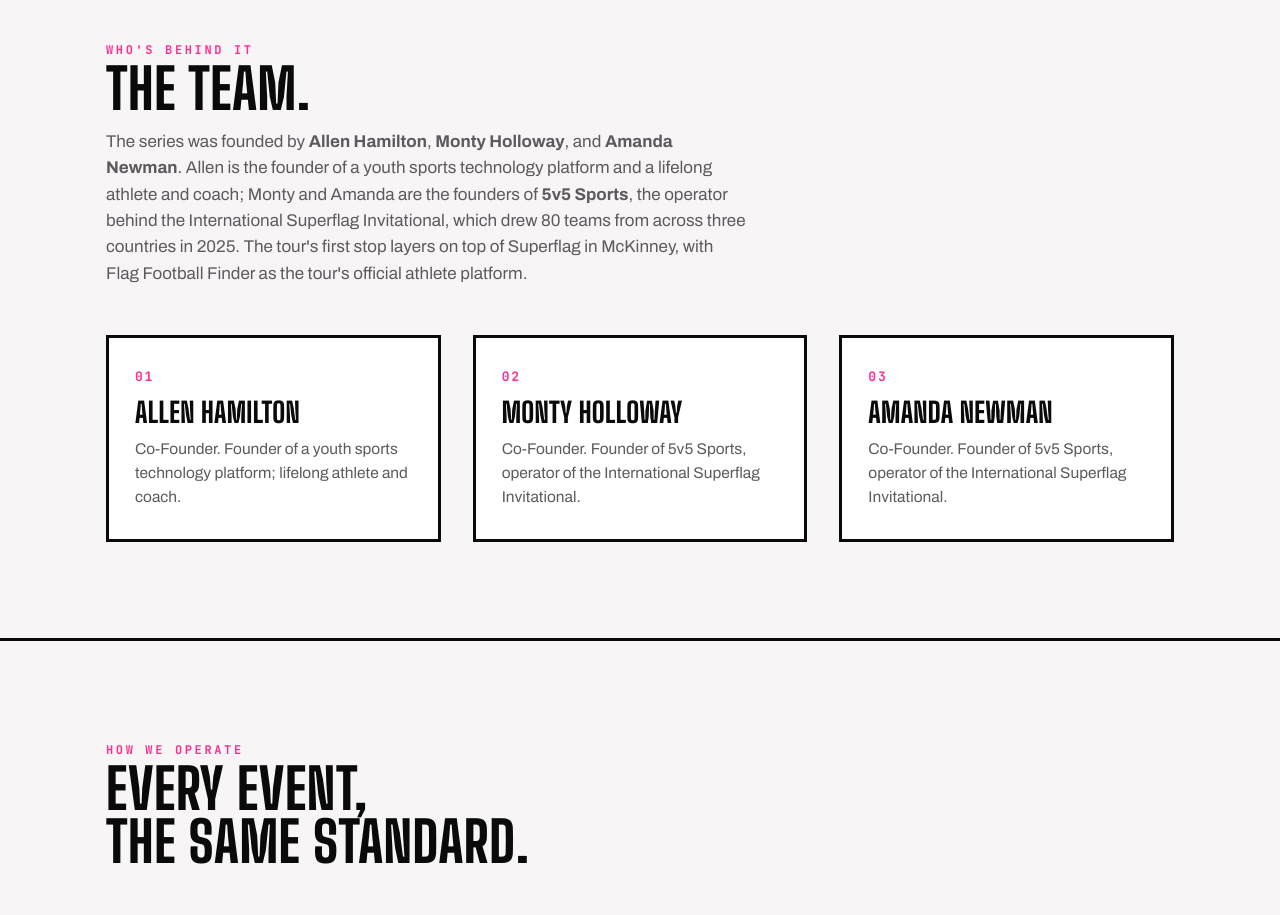
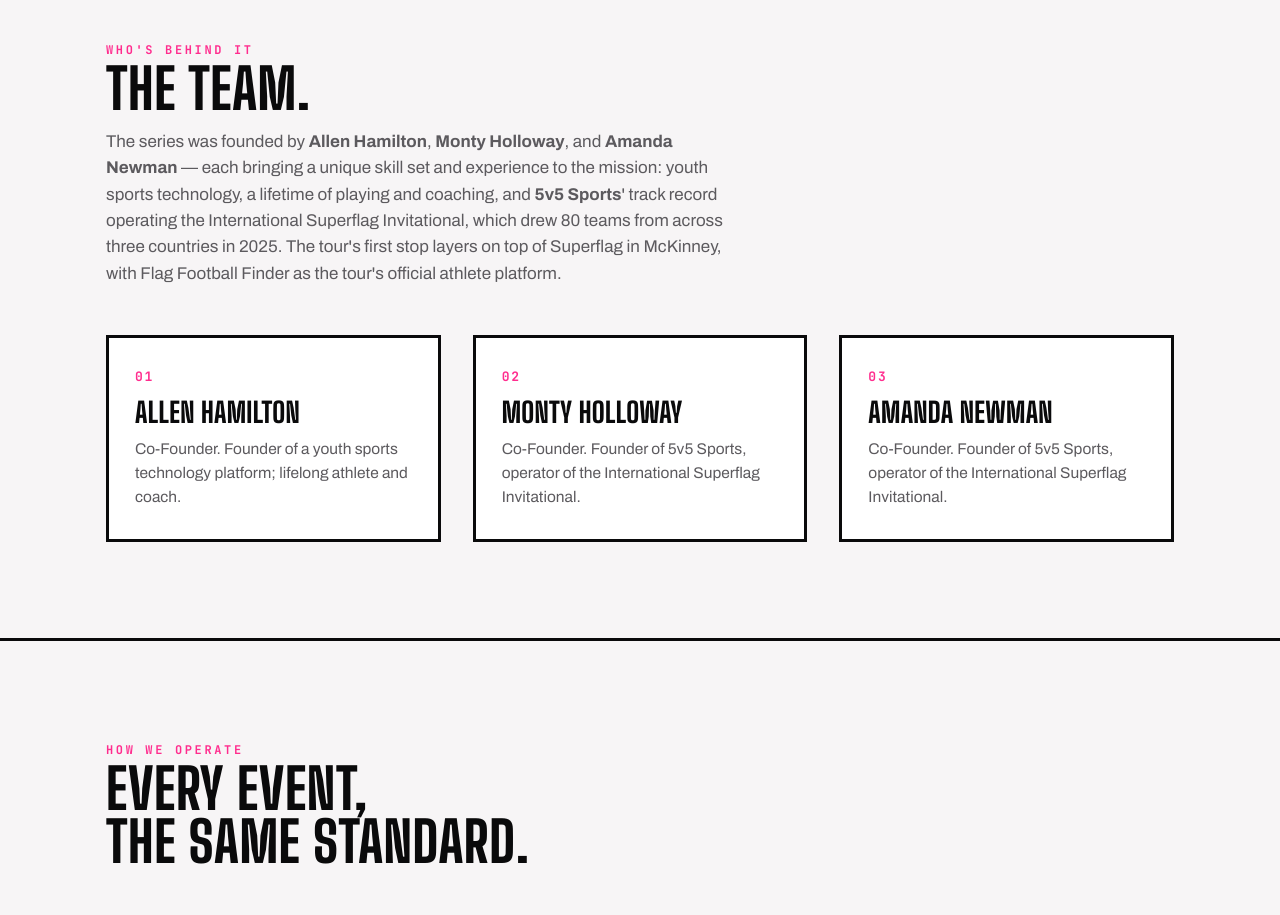
Before and after one commit to teamplayr-us/cfs-web, a Next.js app: page /about in a window 1280 px wide. Shown: the part 1180-2095 px from the top of the page. Built offline with nearby package versions, Linux system fonts and the light colour scheme.

Commit message:
About: founders intro leads with shared founding, unique skill sets
Co-Authored-By: Claude Fable 5 <noreply@anthropic.com>
Claude-Session: https://claude.ai/code/session_019V32boShoBmRrwWenCPJFc

```diff
--- a/app/about/page.tsx
+++ b/app/about/page.tsx
@@ -91,14 +91,14 @@ export default function AboutPage() {
             <h2>The Team.</h2>
             <p>
               The series was founded by <b>Allen Hamilton</b>,{" "}
-              <b>Monty Holloway</b>, and <b>Amanda Newman</b>. Allen is the
-              founder of a youth sports technology platform and a lifelong
-              athlete and coach; Monty and Amanda are the founders of{" "}
-              <b>5v5 Sports</b>, the operator behind the International
-              Superflag Invitational, which drew 80 teams from across three
-              countries in 2025. The tour&apos;s first stop layers on top of
-              Superflag in McKinney, with Flag Football Finder as the
-              tour&apos;s official athlete platform.
+              <b>Monty Holloway</b>, and <b>Amanda Newman</b> — each bringing
+              a unique skill set and experience to the mission: youth sports
+              technology, a lifetime of playing and coaching, and{" "}
+              <b>5v5 Sports</b>&apos; track record operating the
+              International Superflag Invitational, which drew 80 teams from
+              across three countries in 2025. The tour&apos;s first stop
+              layers on top of Superflag in McKinney, with Flag Football
+              Finder as the tour&apos;s official athlete platform.
             </p>
           </div>
 
```
